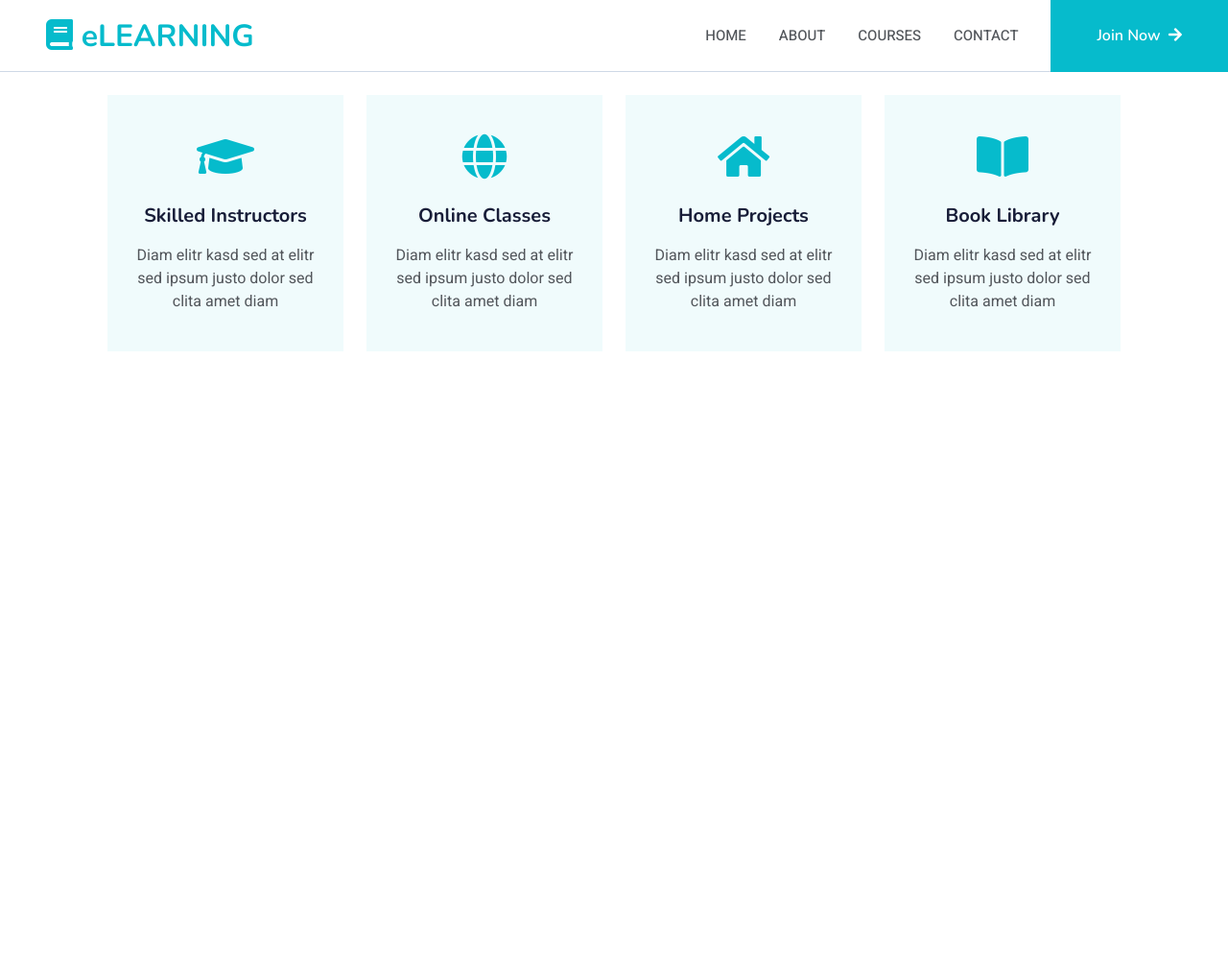
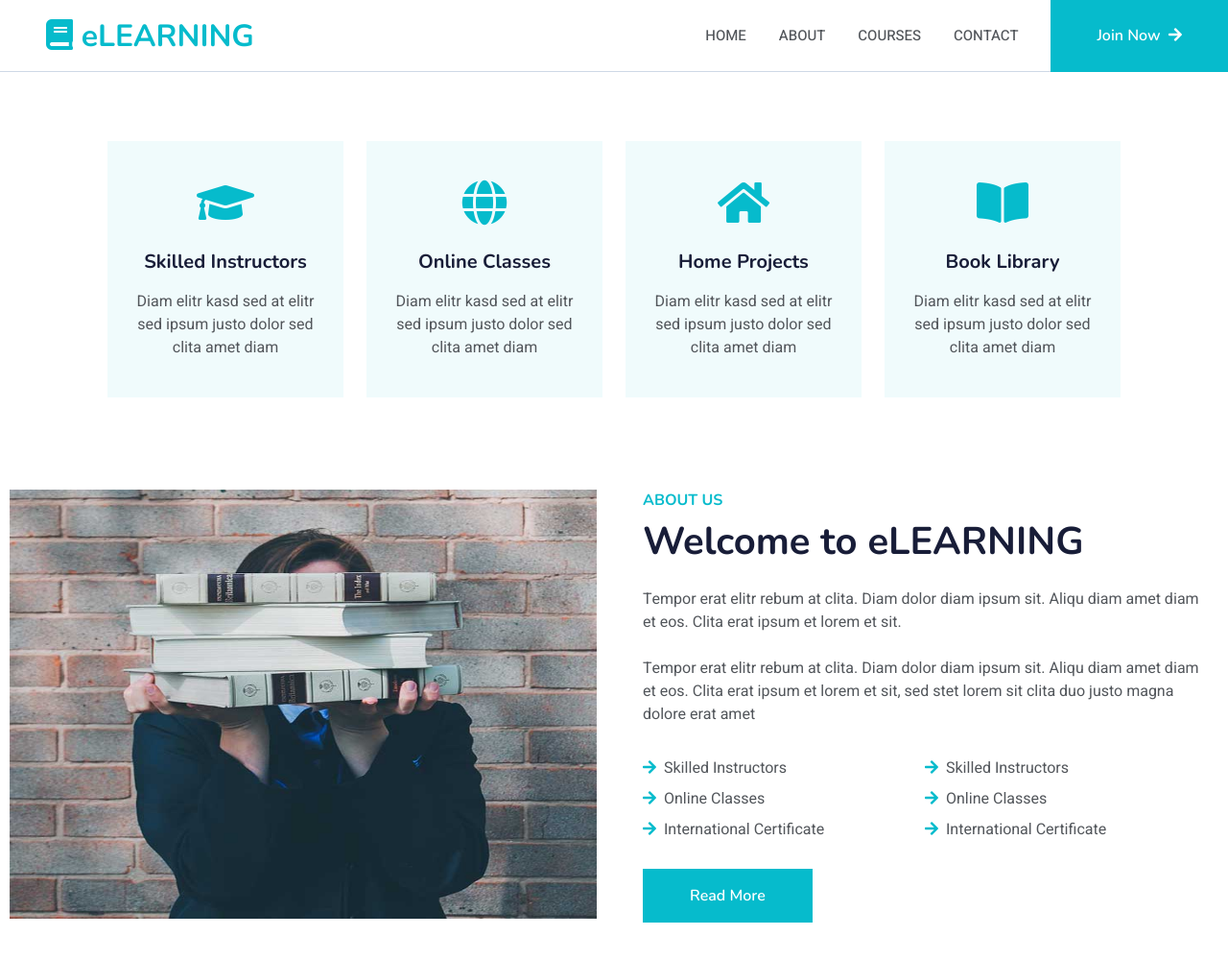
Before and after one commit to ghayth-afli/Projet-de-E-learning, a plain HTML site: page index.html in a window 1280 px wide. Shown: the whole page at 96% size. Before the commit the page ends 800 px from the top, so only its background shows below. Drawn offline with nearby package versions, Linux system fonts and the light colour scheme.

Commit message:
create about us section

```diff
--- a/css/queries.css
+++ b/css/queries.css
@@ -20,3 +20,13 @@
     flex-direction: column;
   }
 }
+
+@media (max-width: 1199px) {
+  .about-us .row {
+    flex-direction: column;
+  }
+  .col-image img {
+    width: 444px;
+    height: 495.15px;
+  }
+}
--- a/css/style.css
+++ b/css/style.css
@@ -108,7 +108,9 @@ nav {
 }
 
 /* Styles pour la section .service */
-.service {
+section {
+  padding-top: 48px;
+  padding-bottom: 48px;
   padding-right: 12px;
   padding-left: 12px;
 }
@@ -161,3 +163,94 @@ nav {
   display: flex;
   justify-content: center;
 }
+
+/* About US SECTION */
+.about-us .row {
+  display: flex;
+  justify-content: center;
+}
+.col-image {
+  padding-left: 12px;
+  padding-right: 24px;
+}
+.col-image img {
+  width: 612px;
+  height: 447.2px;
+}
+.col-info {
+  padding-left: 24px;
+  padding-right: 24px;
+}
+
+.col-info .section-title {
+  font-size: 16px;
+  text-transform: uppercase;
+  color: #06bbcc;
+  margin-bottom: 8px;
+  font-family: "Nunito", sans-serif;
+  font-weight: 700;
+}
+.section-subtitle {
+  font-size: 2.5rem;
+  font-family: "Nunito", sans-serif;
+  font-weight: 700;
+  line-height: 1.2;
+  color: #181d38;
+  margin-bottom: 24px;
+}
+.col-info .info {
+  font-size: 1rem;
+  font-family: "Heebo", sans-serif;
+  font-weight: 400;
+  line-height: 1.5;
+  color: #52565b;
+  margin-bottom: 24px;
+}
+.row-service {
+  display: flex;
+  margin-bottom: 24px;
+}
+.row-service .col {
+  width: 294px;
+  margin-top: 8px;
+  padding-right: 12px;
+}
+.row-service .fa-arrow-right {
+  color: #06bbcc;
+  margin-right: 8px;
+}
+.btn-read-more {
+  color: #ffffff;
+  background-color: #06bbcc;
+  border: 1px solid transparent;
+  border-color: #06bbcc;
+  cursor: pointer;
+  font-family: "Nunito", sans-serif;
+  font-weight: 600;
+  text-decoration: none;
+  padding: 16px 48px;
+}
+
+.btn-info {
+  margin-top: 45px;
+}
+/* .col-image {
+  padding-left: 24px;
+  padding-right: 24px;
+}
+
+.col-info {
+  padding-left: 24px;
+  padding-right: 24px;
+}
+
+.section-title {
+  font-size: 1rem;
+  text-transform: uppercase;
+  color: #06bbcc;
+  margin-top: 0;
+  margin-bottom: 0.5rem;
+  font-family: "Nunito", sans-serif;
+  font-weight: 700;
+  line-height: 1.2;
+} */
--- a/index.html
+++ b/index.html
@@ -99,7 +99,69 @@
           </div>
         </div>
       </section>
-      <section class="about-us"></section>
+      <section class="about-us">
+        <div class="row">
+          <div class="col-image">
+            <img src="/images/about.jpg" alt="" />
+          </div>
+          <div class="col-info">
+            <h6 class="section-title">About Us</h6>
+            <h2 class="section-subtitle">Welcome to eLEARNING</h2>
+            <p class="info">
+              Tempor erat elitr rebum at clita. Diam dolor diam ipsum sit. Aliqu
+              diam amet diam et eos. Clita erat ipsum et lorem et sit.
+            </p>
+            <p class="info">
+              Tempor erat elitr rebum at clita. Diam dolor diam ipsum sit. Aliqu
+              diam amet diam et eos. Clita erat ipsum et lorem et sit, sed stet
+              lorem sit clita duo justo magna dolore erat amet
+            </p>
+            <div class="row-service">
+              <div class="row-1">
+                <div class="col">
+                  <p class="mb">
+                    <i class="fa fa-arrow-right text-primary"></i>Skilled
+                    Instructors
+                  </p>
+                </div>
+                <div class="col">
+                  <p class="mb">
+                    <i class="fa fa-arrow-right text-primary"></i>Online Classes
+                  </p>
+                </div>
+                <div class="col">
+                  <p class="mb">
+                    <i class="fa fa-arrow-right text-primary"></i>International
+                    Certificate
+                  </p>
+                </div>
+              </div>
+              <div class="row-2">
+                <div class="col">
+                  <p class="mb">
+                    <i class="fa fa-arrow-right text-primary"></i>Skilled
+                    Instructors
+                  </p>
+                </div>
+                <div class="col">
+                  <p class="mb">
+                    <i class="fa fa-arrow-right text-primary"></i>Online Classes
+                  </p>
+                </div>
+                <div class="col">
+                  <p class="mb">
+                    <i class="fa fa-arrow-right text-primary"></i>International
+                    Certificate
+                  </p>
+                </div>
+              </div>
+            </div>
+            <div class="btn-info">
+              <a class="btn-read-more" href="">Read More</a>
+            </div>
+          </div>
+        </div>
+      </section>
     </div>
 
     <script
```
